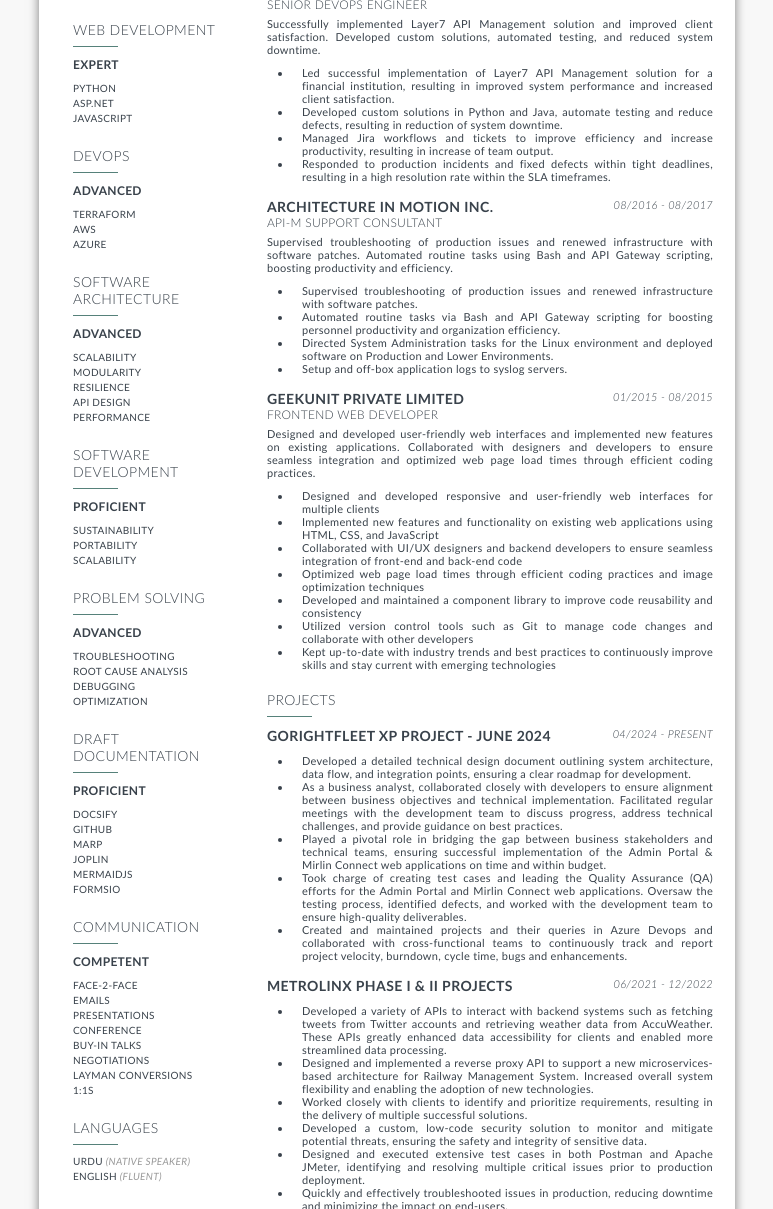
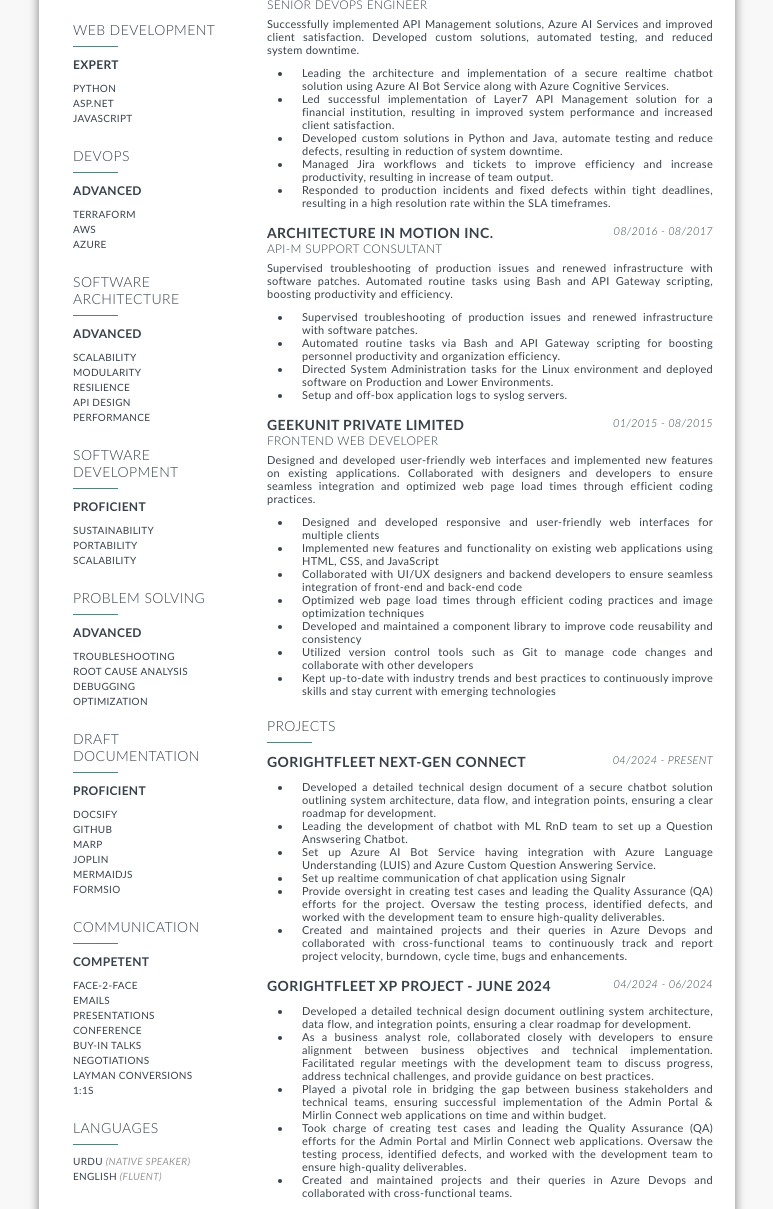
Before and after one commit to mtalhas/my-resume, a website: page resume.html in a window 1280 px wide. Shown: the part 413-1622 px from the top of the page, without its empty margins (253-1026 px from the left). Drawn offline with Linux system fonts and the light colour scheme; a web font is replaced by a local one.

Commit message:
added ai services

```diff
--- a/resume.html
+++ b/resume.html
@@ -570,9 +570,10 @@
 					            </div>
 					            <h4>Senior Devops Engineer</h4>
 
-					            <p class="summary">Successfully implemented Layer7 API Management solution and improved client satisfaction. Developed custom solutions, automated testing, and reduced system downtime.</p>
+					            <p class="summary">Successfully implemented API Management solutions, Azure AI Services and improved client satisfaction. Developed custom solutions, automated testing, and reduced system downtime.</p>
 
 					            <ul>
+					                <li>Leading the architecture and implementation of a secure realtime chatbot solution using Azure AI Bot Service along with Azure Cognitive Services.</li>
 					                <li>Led successful implementation of Layer7 API Management solution for a financial institution, resulting in improved system performance and increased client satisfaction.</li>
 					                <li>Developed custom solutions in Python and Java, automate testing and reduce defects, resulting in reduction of system downtime.</li>
 					                <li>Managed Jira workflows and tickets to improve efficiency and increase productivity, resulting in increase of team output.</li>
@@ -633,7 +634,7 @@
 					        <section class="item">
 					            <div class="section-header clearfix">
 					                <h3 class="bold pull-left">
-					                        GoRightFleet XP Project - June 2024
+					                        GoRightFleet Next-Gen Connect
 					                </h3>
 					                <h5 class="italic pull-right">
 					                        <span class="startDate">04/2024</span>
@@ -643,11 +644,32 @@
 
 
 					            <ul>
+					                <li>Developed a detailed technical design document of a secure chatbot solution outlining system architecture, data flow, and integration points, ensuring a clear roadmap for development.</li>
+					                <li>Leading the development of chatbot with ML RnD team to set up a Question Answsering Chatbot.</li>
+					                <li>Set up Azure AI Bot Service having integration with Azure Language Understanding (LUIS) and Azure Custom Question Answering Service.</li>
+					                <li>Set up realtime communication of chat application using Signalr</li>
+					                <li>Provide oversight in creating test cases and leading the Quality Assurance (QA) efforts for the project. Oversaw the testing process, identified defects, and worked with the development team to ensure high-quality deliverables.</li>
+					                <li>Created and maintained projects and their queries in Azure Devops and collaborated with cross-functional teams to continuously track and report project velocity, burndown, cycle time, bugs and enhancements.</li>
+					            </ul>
+					        </section>
+					        <section class="item">
+					            <div class="section-header clearfix">
+					                <h3 class="bold pull-left">
+					                        GoRightFleet XP Project - June 2024
+					                </h3>
+					                <h5 class="italic pull-right">
+					                        <span class="startDate">04/2024</span>
+					                        <span class="endDate"> - 06/2024</span>
+					                </h5>
+					            </div>
+
+
+					            <ul>
 					                <li>Developed a detailed technical design document outlining system architecture, data flow, and integration points, ensuring a clear roadmap for development.</li>
-					                <li>As a business analyst, collaborated closely with developers to ensure alignment between business objectives and technical implementation. Facilitated regular meetings with the development team to discuss progress, address technical challenges, and provide guidance on best practices.</li>
+					                <li>As a business analyst role, collaborated closely with developers to ensure alignment between business objectives and technical implementation. Facilitated regular meetings with the development team to discuss progress, address technical challenges, and provide guidance on best practices.</li>
 					                <li>Played a pivotal role in bridging the gap between business stakeholders and technical teams, ensuring successful implementation of the Admin Portal &amp; Mirlin Connect web applications on time and within budget.</li>
 					                <li>Took charge of creating test cases and leading the Quality Assurance (QA) efforts for the Admin Portal and Mirlin Connect web applications. Oversaw the testing process, identified defects, and worked with the development team to ensure high-quality deliverables.</li>
-					                <li>Created and maintained projects and their queries in Azure Devops and collaborated with cross-functional teams to continuously track and report project velocity, burndown, cycle time, bugs and enhancements.</li>
+					                <li>Created and maintained projects and their queries in Azure Devops and collaborated with cross-functional teams.</li>
 					            </ul>
 					        </section>
 					        <section class="item">
```
Also changed, not shown: resume.json (+32 -23 lines), 1 other file.
